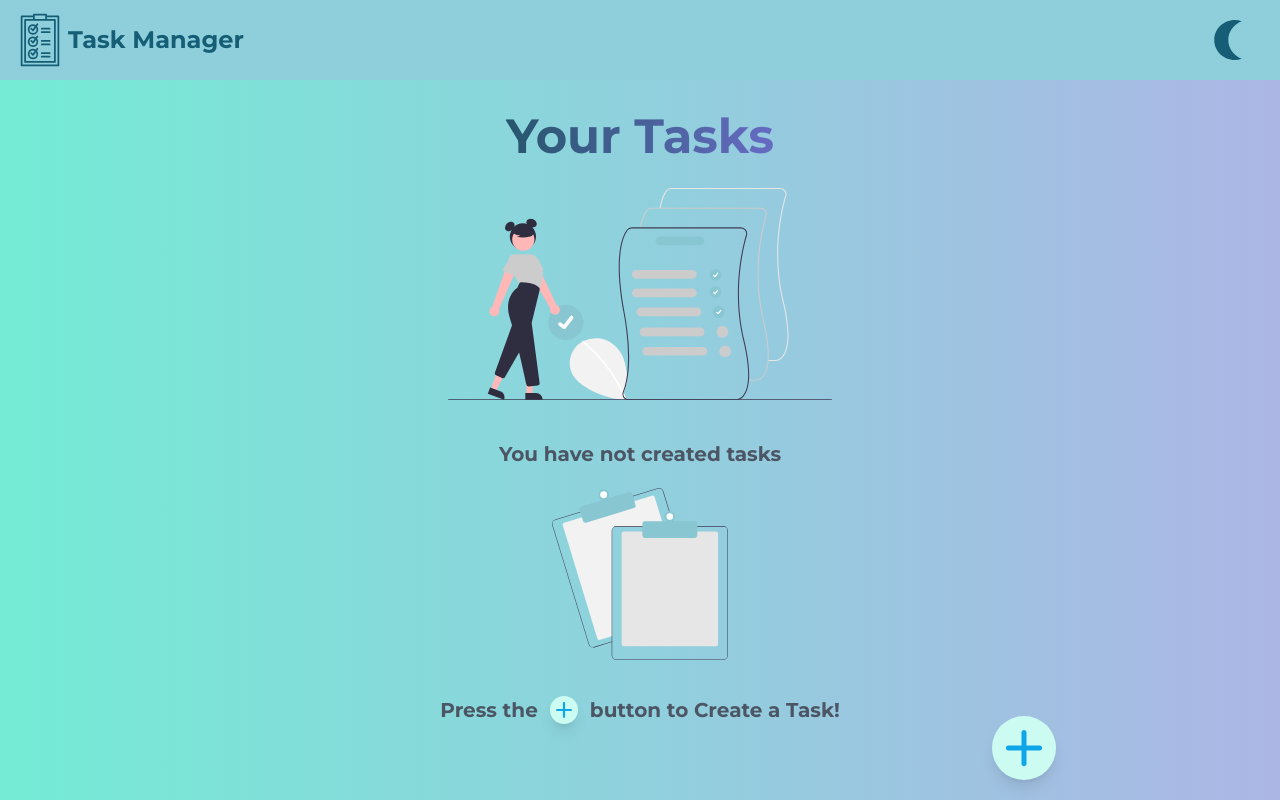
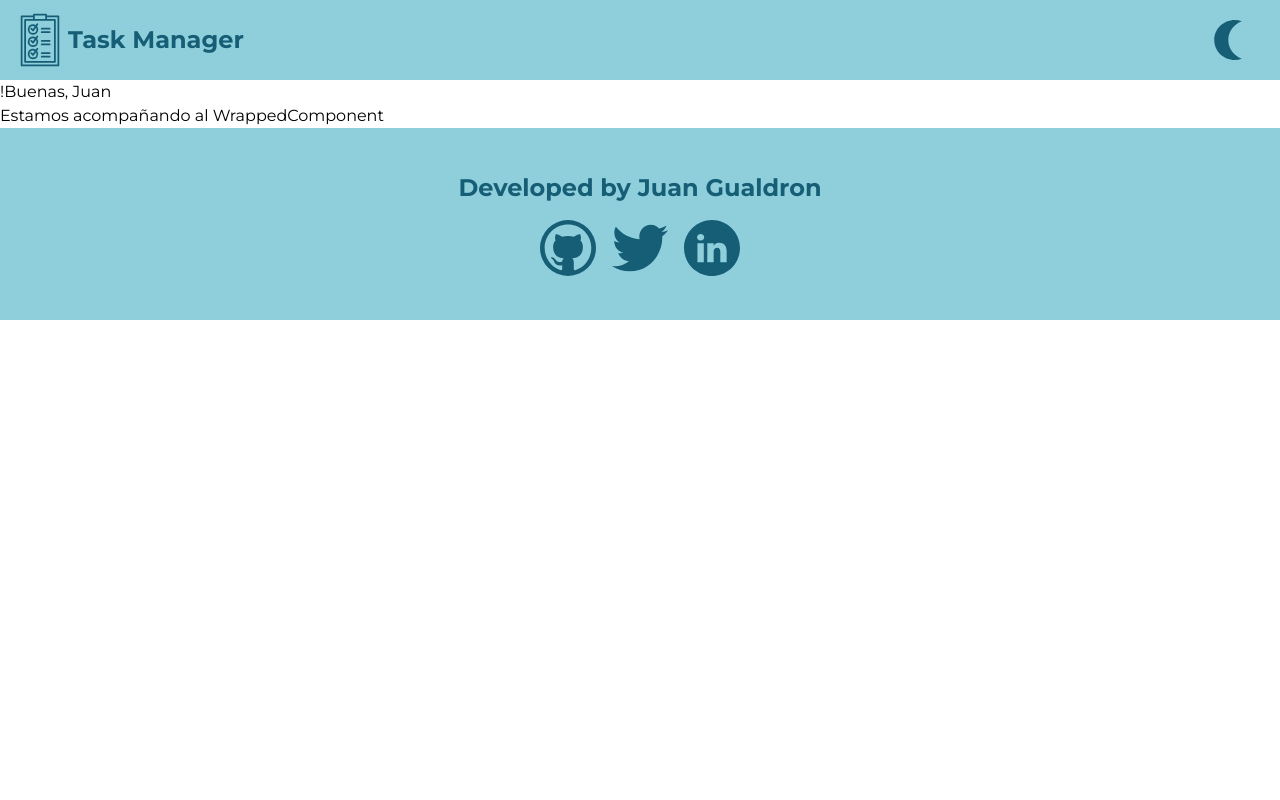
Before and after one commit to Juan2579/TaskManager, a React (Vite) app: page / in a window 1280 px wide. Shown: the top 800 px of the page. Built offline with nearby package versions, Linux system fonts and the light colour scheme.

Commit message:
Creating a HOC

```diff
--- a/src/components/TodoList/TodoList.jsx
+++ b/src/components/TodoList/TodoList.jsx
@@ -55,8 +55,6 @@ export const TodoList = ({
             {
                 uncompleted && searchedTasks.filter(task => !task.completed).map(render)
             }
-            {children}
-
         </ul>
         {
           !loading && searchedTasks.length >= 1 ?
--- a/src/main.jsx
+++ b/src/main.jsx
@@ -1,15 +1,34 @@
 import React from 'react'
 import ReactDOM from 'react-dom/client'
-import { App } from './App/App'
+// import { App } from './App/App'
 import { Footer } from './components/Footer/Footer';
 import { Header } from './components/Header/Header';
 import './index.css'
+
+function App(props){
+  return (
+    <h1>!{props.saludo}, {props.nombre}</h1>
+  )
+}
+
+function withWhatever(WrappedComponent){
+  return function ComponenteDeVerdad (props){
+    return (
+      <>
+        <WrappedComponent {...props}/>
+        <p>Estamos acompañando al WrappedComponent</p>
+      </>
+    )
+  }
+}
+
+const AppWithWhatever = withWhatever(App)
 
 const root = ReactDOM.createRoot(document.getElementById('root'));
 root.render(
   <React.StrictMode>
     <Header />
-    <App />
+    <AppWithWhatever saludo="Buenas" nombre="Juan" />
     <Footer />
   </React.StrictMode>
 );
```
